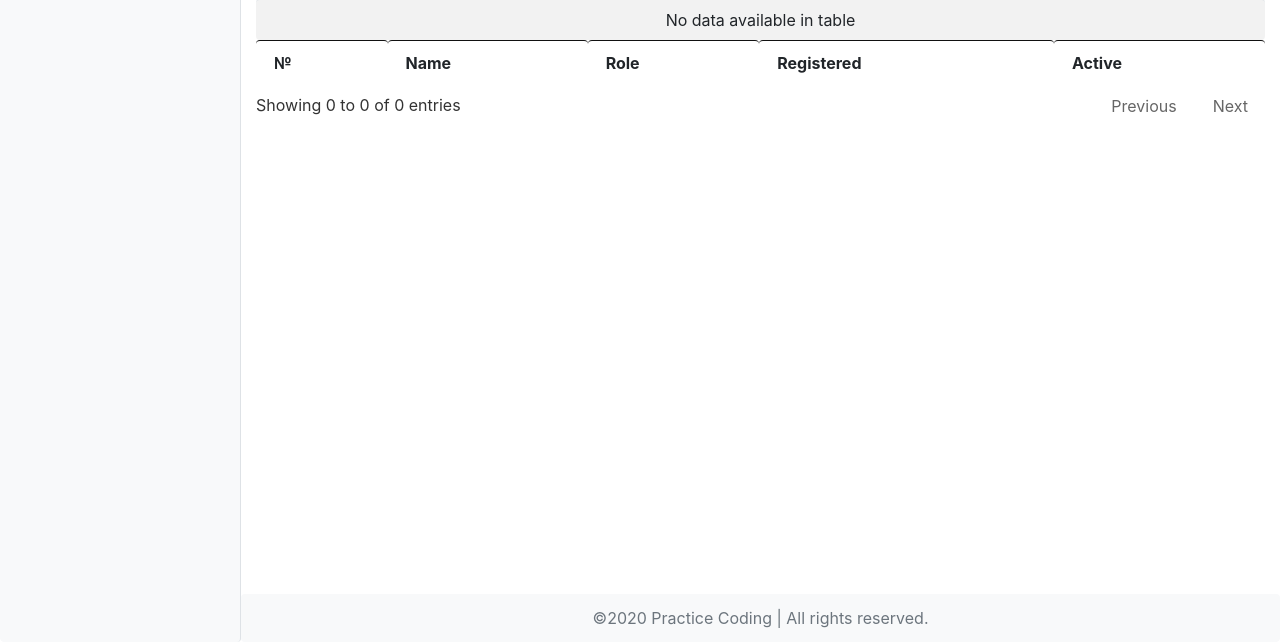
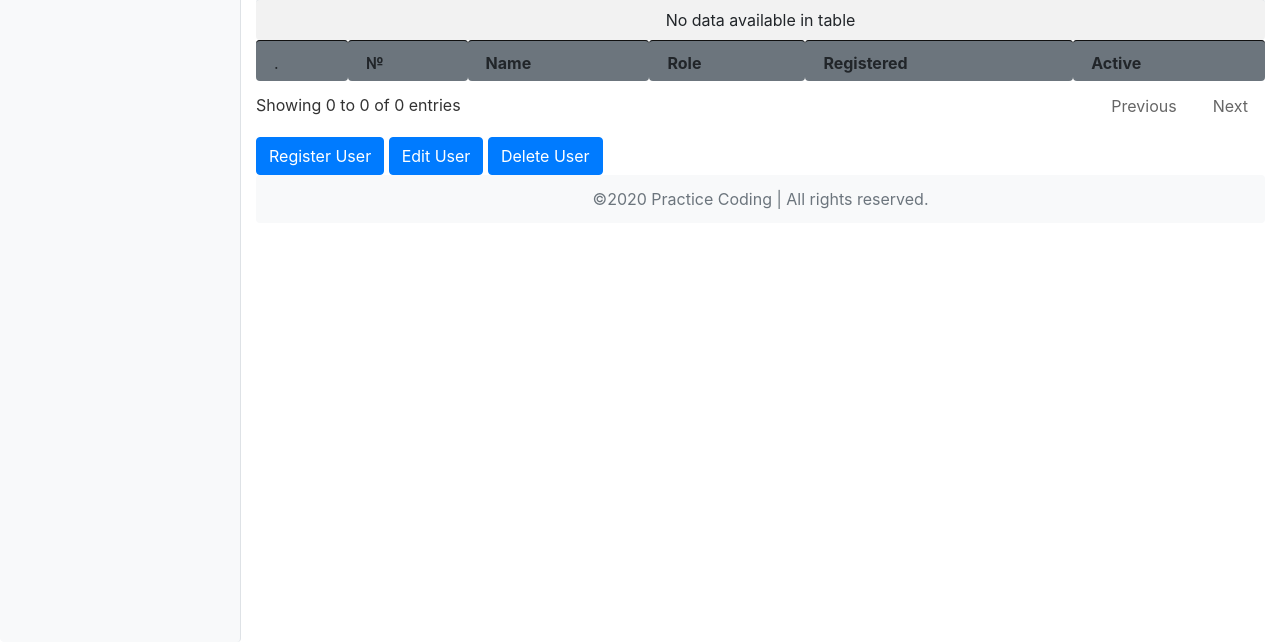
Before and after one commit to Simple2B/Avantika, a Flask app: template app/templates/dashboard/dashboard.html in a window 1280 px wide. Shown: the part 158-800 px from the top of the page. Run offline with Flask 2, Linux system fonts and the light colour scheme; the template is opened without the code that fills it, so the values that code supplies are empty; some libraries are stand-ins or nearby versions.

Commit message:
Add button to dashboard

```diff
--- a/app/templates/base.html
+++ b/app/templates/base.html
@@ -54,7 +54,6 @@
                 aria-expanded="false">{{current_user.username | capitalize}}</a>
               <div class="dropdown-menu" aria-labelledby="userActions">
                 <a class="dropdown-item" href="{{ url_for('auth.logout') }}">Logout</a>
-                <a class="dropdown-item" href="{{ url_for('auth.register') }}">Register</a>
               </div>
             </li>
             {% else %}
--- a/app/templates/dashboard/dashboard.html
+++ b/app/templates/dashboard/dashboard.html
@@ -4,6 +4,7 @@
 <table id="theTable" class="table table-striped table-sm" cellspacing="0" width="100%">
     <thead class="black white-text bg-secondary">
         <tr>
+            <th>.</th>
             <th scope=" col">№</th>
             <th scope="col">Name</th>
             <th scope="col">Role</th>
@@ -14,6 +15,7 @@
     <tbody>
         {% for user in users %}
         <tr>
+            <td><input type="checkbox" name="{{user.id}}" id="{{user.id}}"></td>
             <th scope="row">{{user.id}}</th>
             <td>{{user.username}}</td>
             <td>{% for role in user.roles %} {{ role.name }} {% endfor %}</td>
@@ -21,8 +23,9 @@
             <td>{{user.active}}</td>
         </tr>
         {% endfor %}
-    <tfoot>
+    <tfoot class="black white-text bg-secondary">
         <tr>
+            <td>.</td>
             <th>№</th>
             <th>Name</th>
             <th>Role</th>
@@ -32,6 +35,12 @@
     </tfoot>
     </tbody>
 </table>
+<div style="margin-top: 1%;">
+    <a href="{{ url_for('auth.register') }}"><button class="btn btn-primary" type="submit" name="admin_action"
+            value="unban">Register User</button></a>
+    <button class="btn btn-primary" type="submit" name="admin_action" value="unban">Edit User</button>
+    <button class="btn btn-primary" type="submit" name="admin_action" value="unban">Delete
+        User</button>
     {% endblock %}
     {% block scripts %}
     <script>
```
Lines whose indentation alone changed are shown as unchanged.
